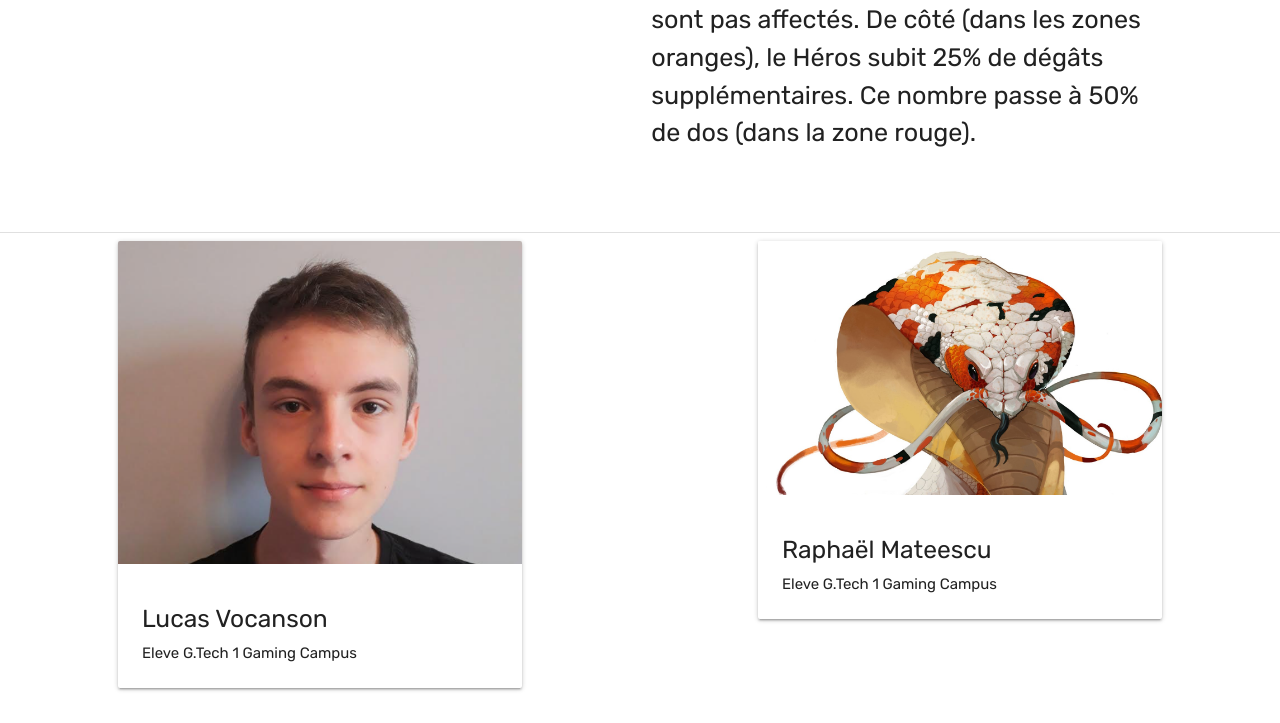
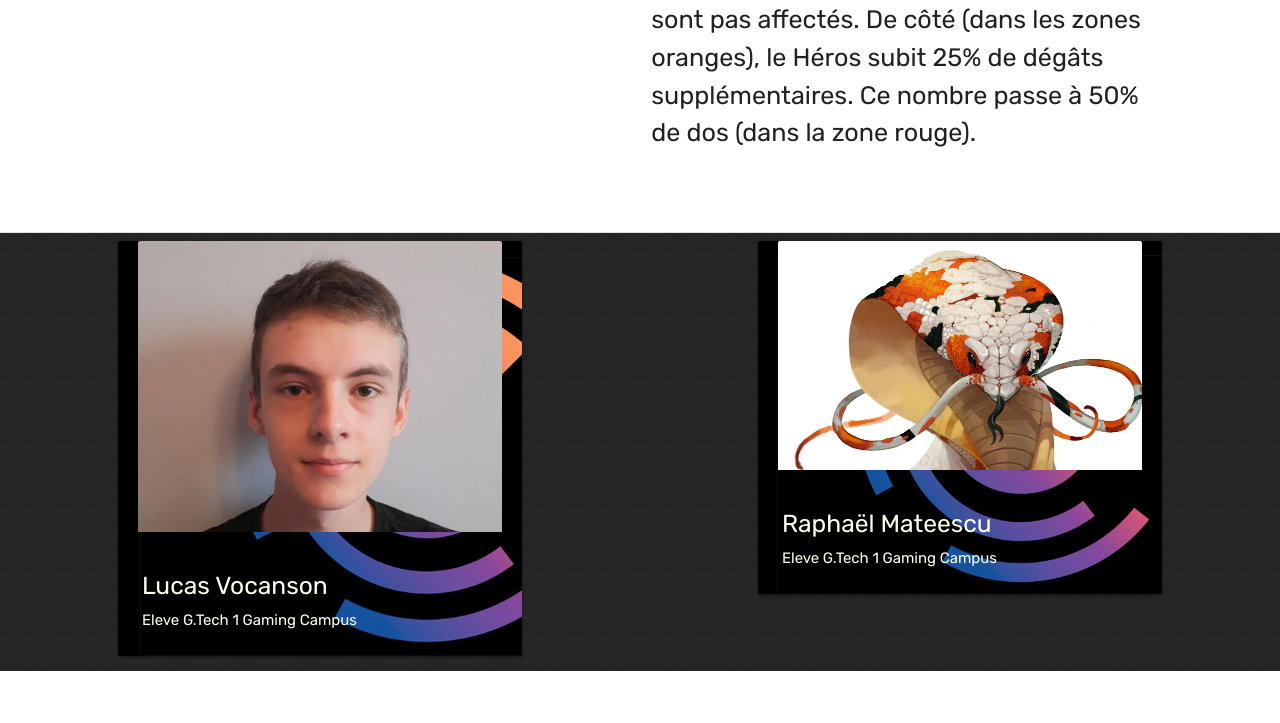
Before and after one commit to Wazy42/gtech1-projet5-site-php-mysql, a PHP site: page /ef.php in a window 1280 px wide. Shown: the part 3236-3959 px from the top of the page. After the commit the page ends 3907 px from the top, so only its background shows below. Run offline with PHP 8.4, Linux system fonts and the light colour scheme; data that the repository does not hold is empty.

Commit message:
footer 2.0

```diff
--- a/css/style.css
+++ b/css/style.css
@@ -61,3 +61,21 @@ circle.Rouge {
 circle.Jaune {
 	fill: #DAD400;
 }
+
+.footer-content{
+    background-image: url(../img/dark_geometric.png);
+    background-size: 5%;
+    background-repeat: repeat;
+}
+
+.card{
+    color: ivory;
+    background-image: url(../img/gc-logo.jpg);
+    background-size: cover;
+}
+
+.card-image{
+    display: block;
+    margin: auto;
+    width: 90%;
+}
--- a/footer.php
+++ b/footer.php
@@ -1,4 +1,5 @@
 <div class="divider"></div>
+<div class="footer-content">
     <!-- Présentations de créateurs -->
     <div class="row">
       <div class="col s12 l4 offset-l1">
@@ -24,3 +25,4 @@
         </div>
       </div>
     </div>
+</div>
```
Also changed, not shown: img/dark_geometric.png (added), img/gc-logo.jpg (added).
